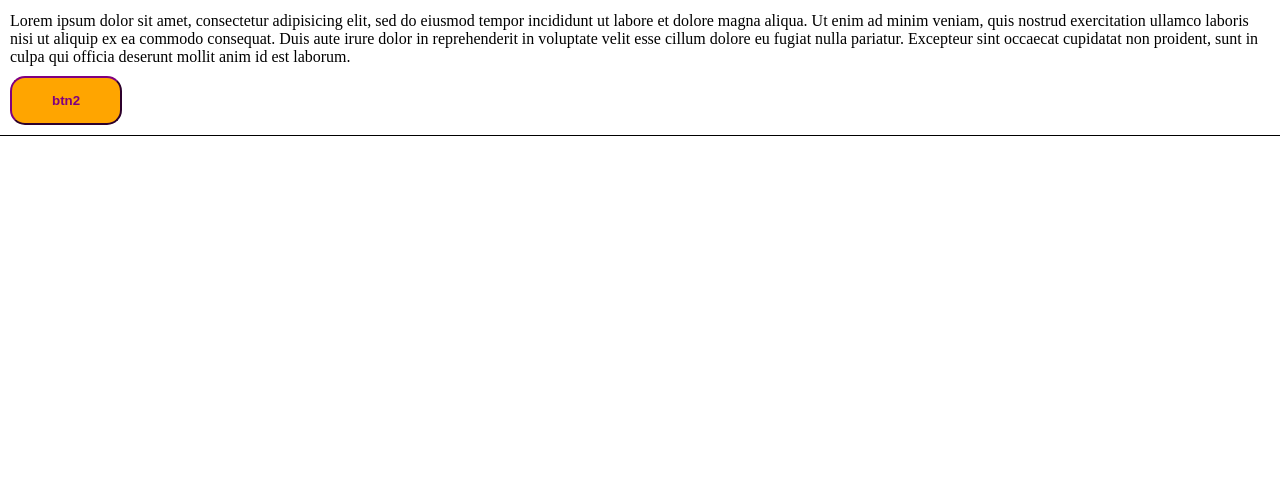
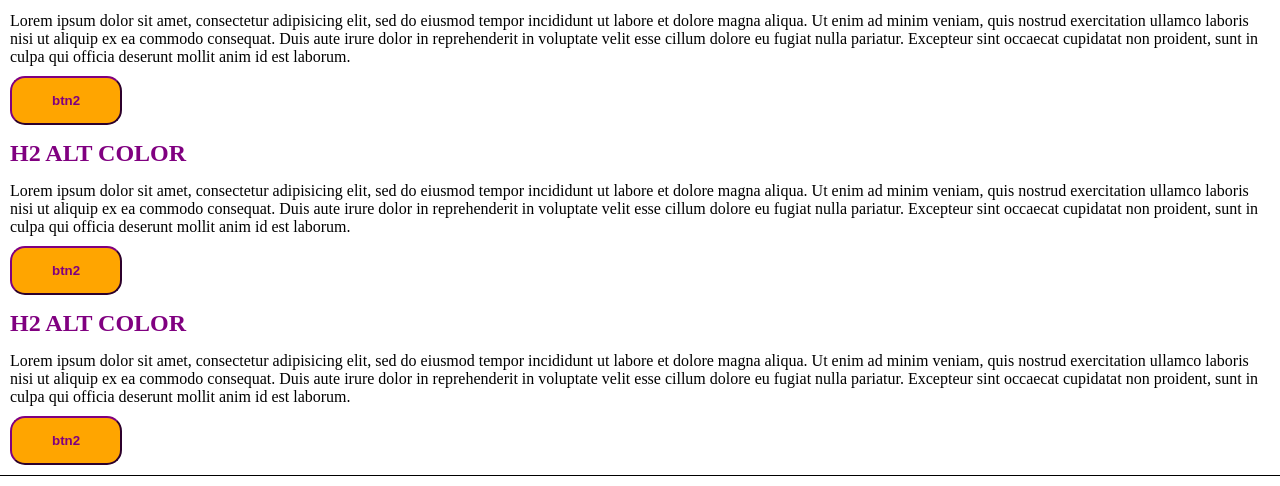
Before and after one commit to SavignanoFrancesco/html-sass-first, a website: page index.html in a window 1280 px wide. Shown: the part 342-828 px from the top of the page. Before the commit the page ends 800 px from the top, so only its background shows below. Drawn offline with Linux system fonts and the light colour scheme.

Commit message:
aggiunti elementi al dom

```diff
--- a/index.html
+++ b/index.html
@@ -17,6 +17,12 @@
             <h2>H2 alt color</h2>
             <p>Lorem ipsum dolor sit amet, consectetur adipisicing elit, sed do eiusmod tempor incididunt ut labore et dolore magna aliqua. Ut enim ad minim veniam, quis nostrud exercitation ullamco laboris nisi ut aliquip ex ea commodo consequat. Duis aute irure dolor in reprehenderit in voluptate velit esse cillum dolore eu fugiat nulla pariatur. Excepteur sint occaecat cupidatat non proident, sunt in culpa qui officia deserunt mollit anim id est laborum.</p>
             <button class="btn2" type="button" name="button">btn2</button>
+            <h2>H2 alt color</h2>
+            <p>Lorem ipsum dolor sit amet, consectetur adipisicing elit, sed do eiusmod tempor incididunt ut labore et dolore magna aliqua. Ut enim ad minim veniam, quis nostrud exercitation ullamco laboris nisi ut aliquip ex ea commodo consequat. Duis aute irure dolor in reprehenderit in voluptate velit esse cillum dolore eu fugiat nulla pariatur. Excepteur sint occaecat cupidatat non proident, sunt in culpa qui officia deserunt mollit anim id est laborum.</p>
+            <button class="btn2" type="button" name="button">btn2</button>
+            <h2>H2 alt color</h2>
+            <p>Lorem ipsum dolor sit amet, consectetur adipisicing elit, sed do eiusmod tempor incididunt ut labore et dolore magna aliqua. Ut enim ad minim veniam, quis nostrud exercitation ullamco laboris nisi ut aliquip ex ea commodo consequat. Duis aute irure dolor in reprehenderit in voluptate velit esse cillum dolore eu fugiat nulla pariatur. Excepteur sint occaecat cupidatat non proident, sunt in culpa qui officia deserunt mollit anim id est laborum.</p>
+            <button class="btn2" type="button" name="button">btn2</button>
         </div>
     </body>
 </html>
```
